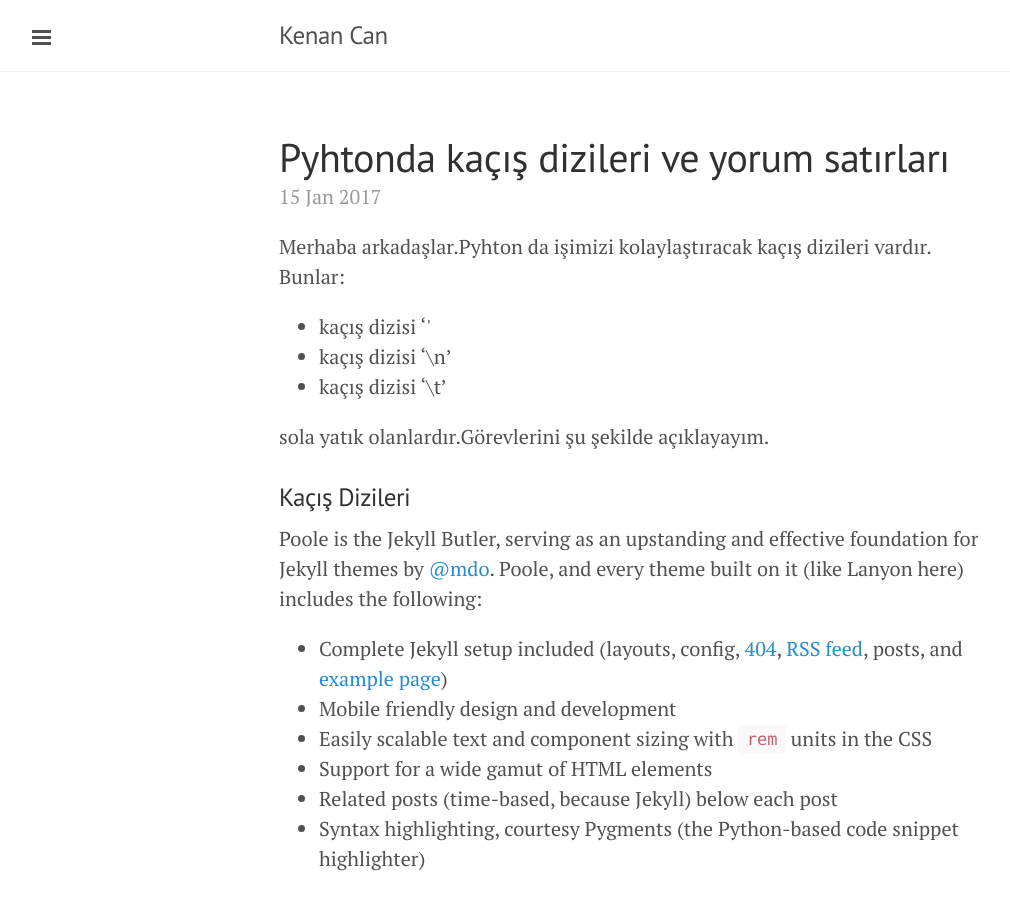
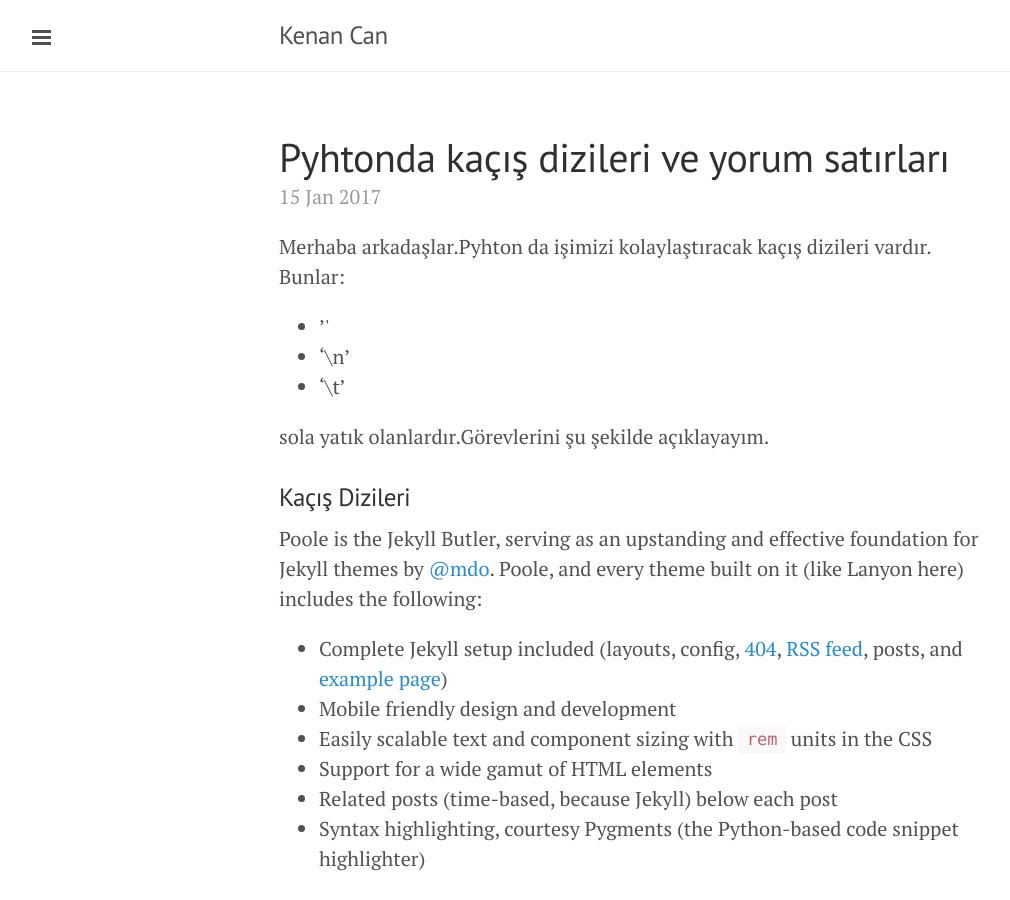
Before and after one commit to kenancn/kenancn.github.io, a Jekyll site: the page built from _posts/2017-01-15-python-kacis-dizileri-yorum.md, in a window 1280 px wide and 900 px high. Shown: the whole window, without its empty margins (1-1011 px from the left). Built offline with Jekyll 4.4.1, drawn with Linux system fonts in a browser that asks for light colours; Markdown is read by kramdown in place of the engine named in the settings.

Commit message:
Update text

```diff
--- a/_posts/2017-01-15-python-kacis-dizileri-yorum.md
+++ b/_posts/2017-01-15-python-kacis-dizileri-yorum.md
@@ -6,9 +6,9 @@ title: Pyhtonda kaçış dizileri ve yorum satırları
 Merhaba arkadaşlar.Pyhton da işimizi kolaylaştıracak kaçış dizileri vardır.
 Bunlar:
 
-* kaçış dizisi '\'
-* kaçış dizisi '\n'
-* kaçış dizisi '\t'
+* '\'
+* '\n'
+* '\t'
 
 sola yatık olanlardır.Görevlerini şu şekilde açıklayayım.
 
```
